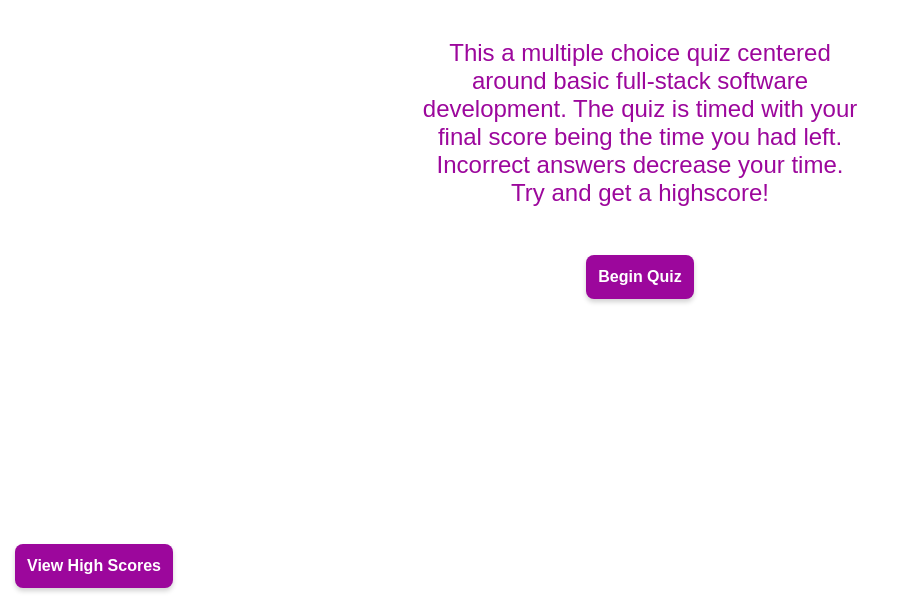
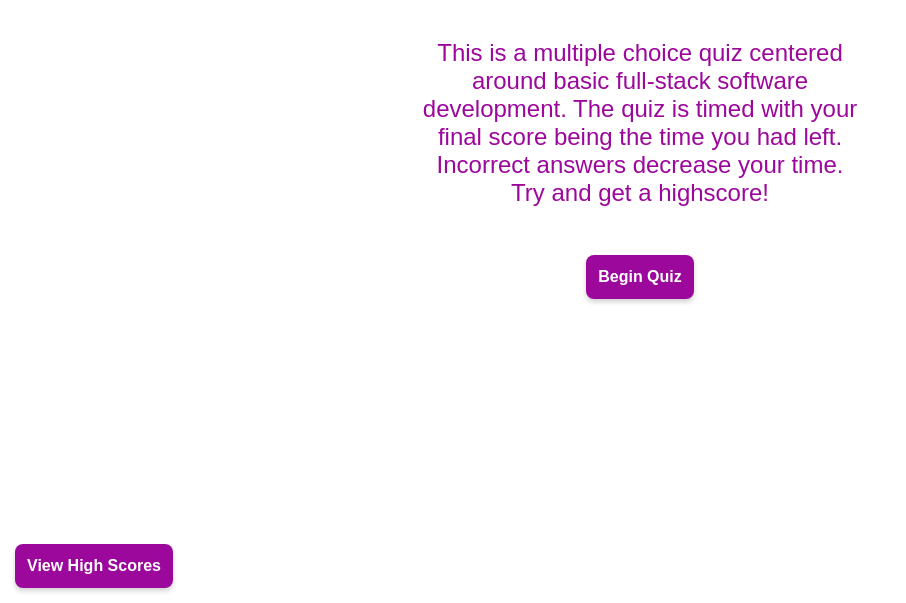
Before and after one commit to Sam-Clark1/developer-quiz, a plain HTML site: page index.html in a window 1280 px wide. Shown: the part 197-800 px from the top of the page, without its empty margins (0-906 px from the left). Drawn offline with Linux system fonts and the light colour scheme.

Commit message:
updated README

```diff
--- a/index.html
+++ b/index.html
@@ -14,7 +14,7 @@
         </header>
         <div id="questions-options">
             <p id="intro">
-                This a multiple choice quiz centered around basic full-stack software development. The quiz is timed with your final score being the time you had left. Incorrect answers decrease your time. Try and get a highscore!
+                This is a multiple choice quiz centered around basic full-stack software development. The quiz is timed with your final score being the time you had left. Incorrect answers decrease your time. Try and get a highscore!
             </p>
 
             <ol id="list-box">
```
Also changed, not shown: assets/images/developer-quiz.png (added), 1 other file.
